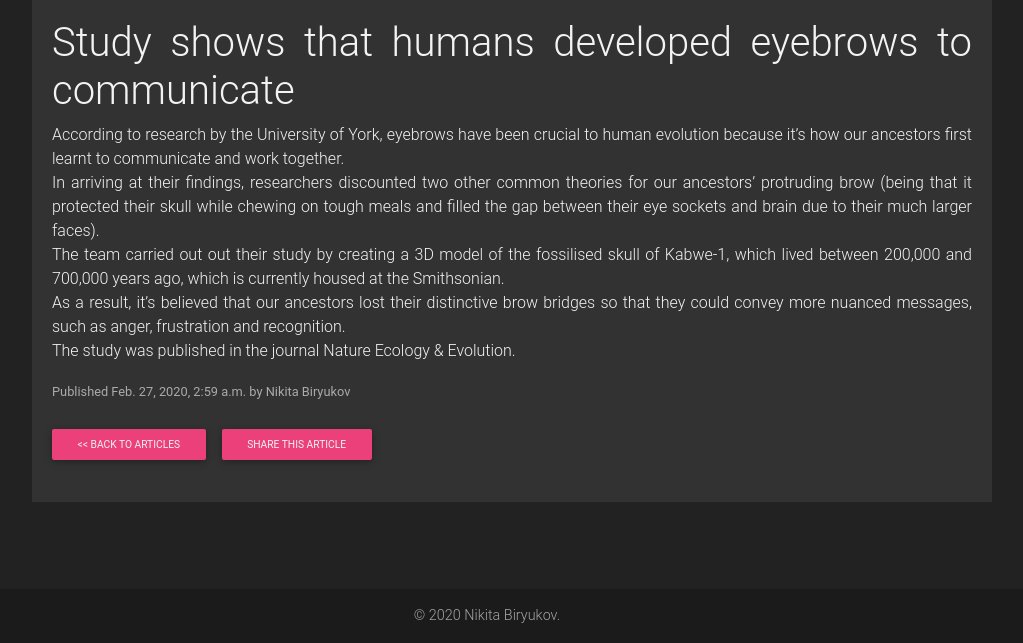
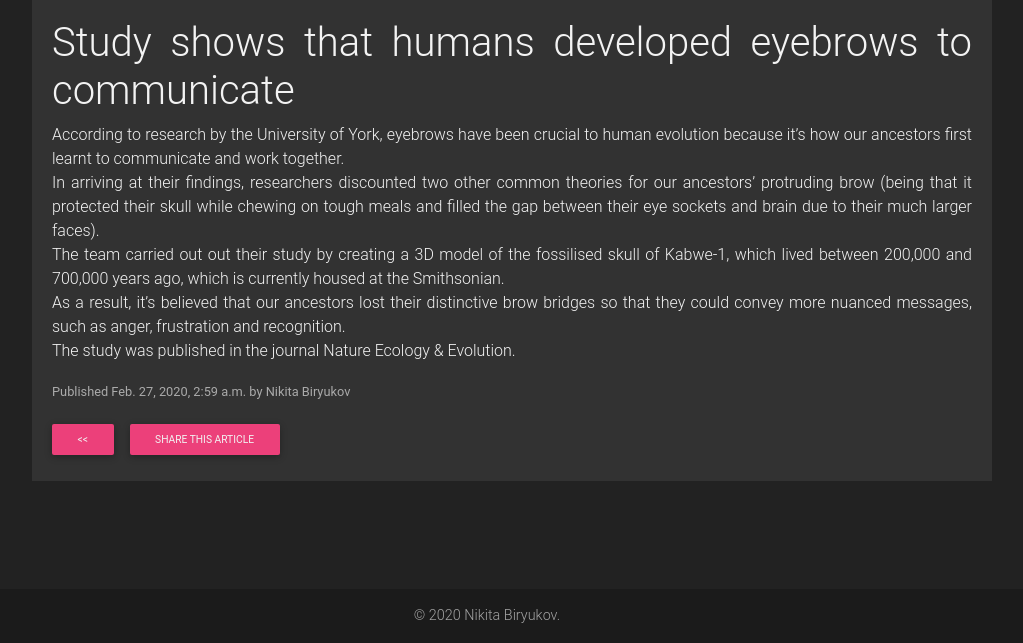
Before and after one commit to biryukov12/djangotest, a Django app: a page that uses main/templates/html/articles/detail.html in a window 1280 px wide. Shown: the part 157-800 px from the top of the page, without its empty margins (153-1176 px from the left). Run offline with Django 3.2, Linux system fonts and the light colour scheme; data comes from the database, SQL or seed files in the repository; some libraries are stand-ins or nearby versions.

Commit message:
update buttons

```diff
--- a/main/static/css/style.css
+++ b/main/static/css/style.css
@@ -142,7 +142,7 @@ nav .pagination {
 }
 
 .share-post {
-    margin-top: 20px;
+    margin-top: 15px;
     margin-left: -0.375rem;
 }
 
--- a/main/templates/html/articles/detail.html
+++ b/main/templates/html/articles/detail.html
@@ -20,14 +20,14 @@
                 Published {{ article.publish }} by {{ article.author }}
         </small>
 
-        <p class="share-post">
+        <div class="share-post">
             <button class="btn btn-pink btn-sm">
-            <a href="/articles"><< Back to articles</a>
+            <a href="/articles"><<</a>
             </button>
             <button class="btn btn-pink btn-sm">
             <a href="{% url "article_share" article.slug %}">Share this article</a>
             </button>
-        </p>
+        </div>
 
 
     </div>
```
